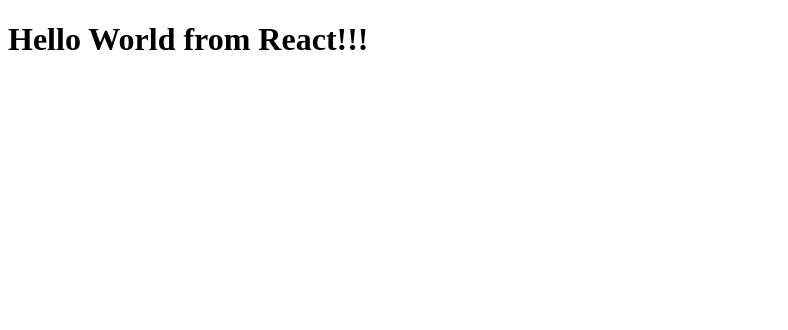
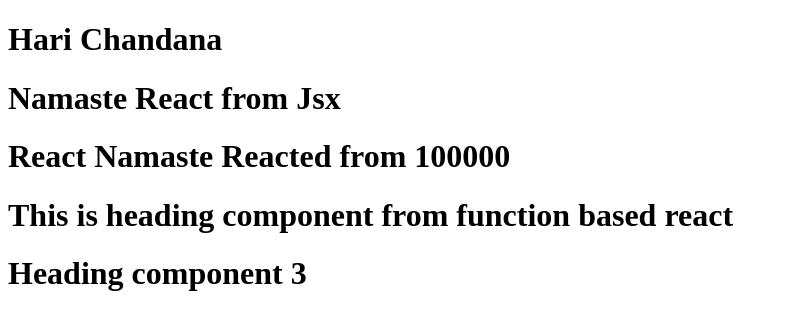
Before and after one commit to KarretiHarichandana/namaste-react-part2, a React app: page / in a window 1280 px wide. Shown: the whole page, without its empty margins (0-788 px from the left). Built offline with nearby package versions, Linux system fonts and the light colour scheme.

Commit message:
Initial commit

```diff
--- a/App.js
+++ b/App.js
@@ -1,8 +1,53 @@
 import React from "react";
 import ReactDOM from "react-dom/client";
 
-const heading = React.createElement("h1",{},"Hello World from React!!!");
+//React Element
 
+const heading = React.createElement("h1", { id: "heading" }, "hello");
 const root = ReactDOM.createRoot(document.getElementById("root"));
+root.render(heading);
 
-root.render(heading);
+// JSX
+const jsxHeading = (
+  <h1 id="heading1" className="heading">
+    hello react from jsx file
+  </h1>
+);
+
+root.render(jsxHeading);
+
+//React Component
+// class based components
+// function based components(99.99% of the time)
+
+const HeadingComponent = () => {
+    return <h1> This is heading component from function based react </h1>;
+};
+
+const HeadingComponent2 = () => <h1> Heading compoennt2</h1>
+
+const Title = () => (
+    <h1>Namaste React from Jsx</h1>
+);
+
+const elem = <span> React</span>;
+
+const title = (
+    <h1> {elem} Namaste Reacted from 100000</h1>
+)
+
+
+
+const number = 1000;
+//component composition
+const HeadingComponent3 = () => (
+    <div id="container">
+        <Title/>
+        {title}
+        <HeadingComponent/>
+        <h1 className ="heading2"> Heading component 3</h1>
+    </div>
+);
+
+
+root.render(<HeadingComponent3/>);
--- a/index.html
+++ b/index.html
@@ -6,6 +6,7 @@
     <title>Document</title>
 </head>
 <body>
+    <h1> Hari Chandana</h1>
     <div id="root"></div>
 
     <script type="module" src="./App.js"></script>
```
Also changed, not shown: package.json (+5 -3 lines).
